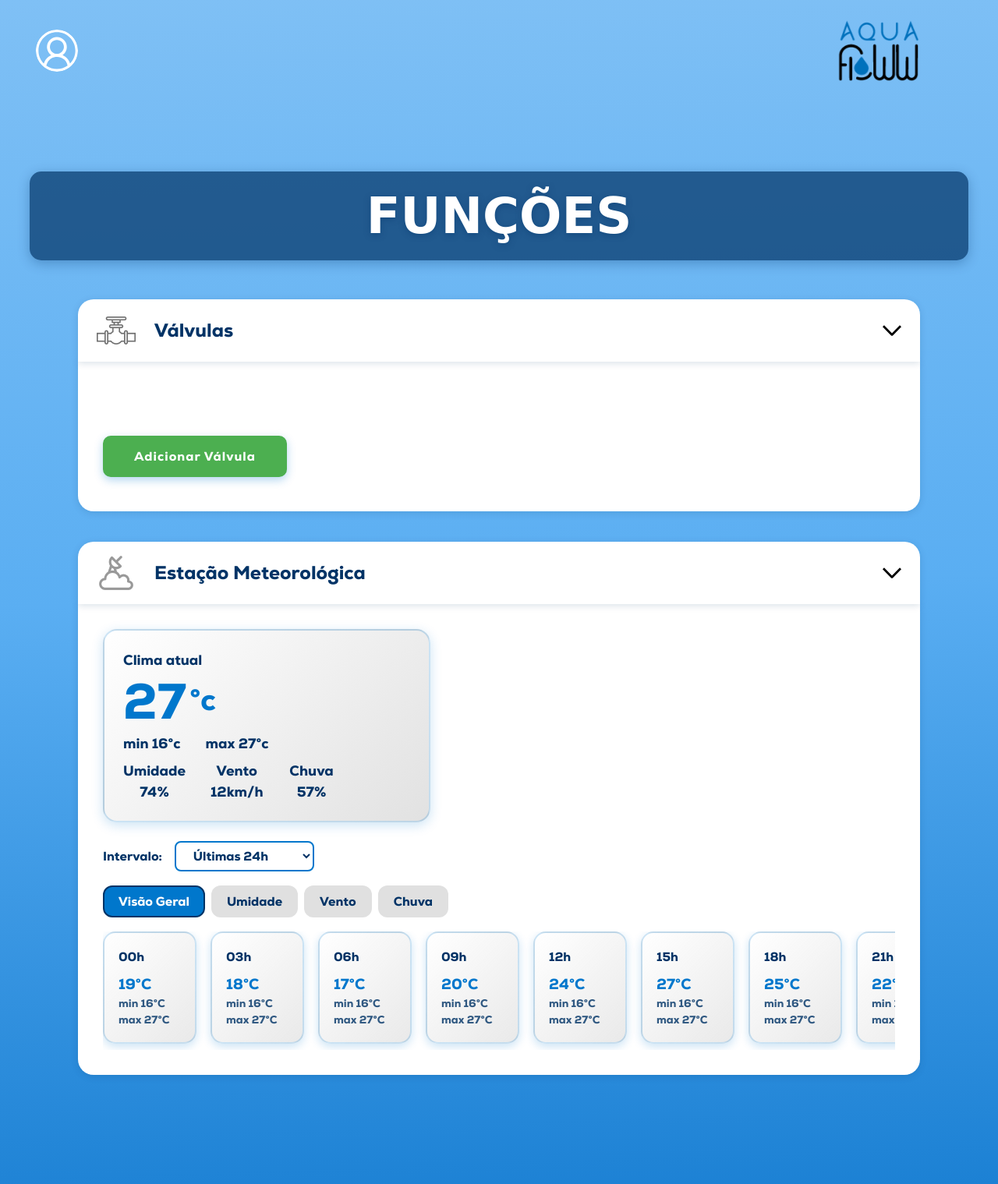
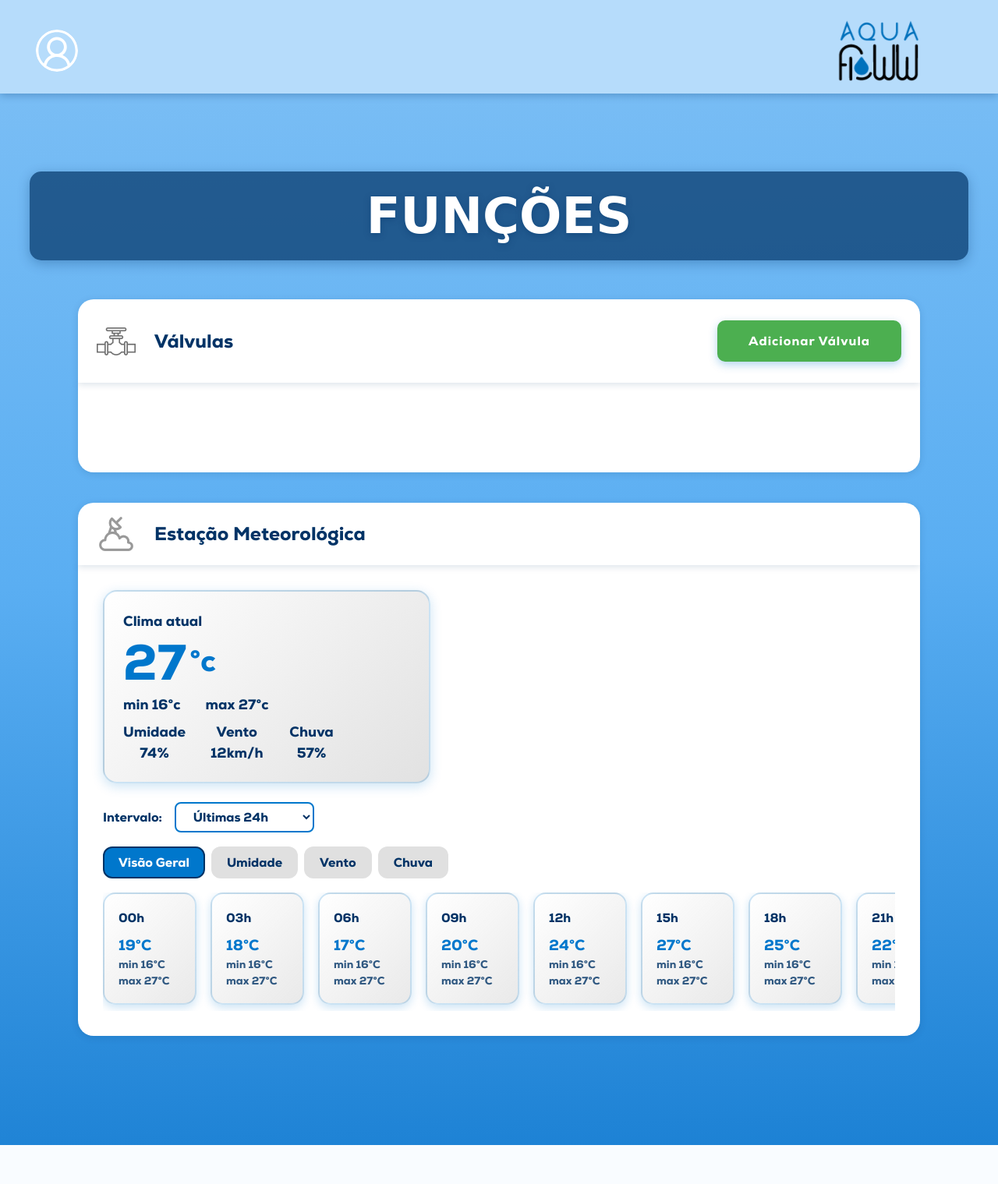
Before and after one commit to PhilipiGomes/responsividade, a Flask app: page /painel_admin in a window 1280 px wide. Shown: the whole page at 78% size. After the commit the page ends 1469 px from the top, so only its background shows below. Run offline with Flask 3, Linux system fonts and the light colour scheme; some web fonts are replaced.

Commit message:
index e painel conectados

```diff
--- a/src/static/css/styleapp.css
+++ b/src/static/css/styleapp.css
@@ -12,14 +12,14 @@
 /* Fontes */
 @font-face {
   font-family: "Karantina-Bold";
-  src: url("/src/static/fonts/Karantina-Bold.ttf") format("truetype");
+  src: url("/static/fonts/Karantina-Bold.ttf") format("truetype");
   font-weight: bold;
   font-style: normal;
 }
 
 @font-face {
   font-family: "Nexa-Heavy";
-  src: url("/src/static/fonts/Nexa-Heavy.ttf") format("truetype");
+  src: url("/static/fonts/Nexa-Heavy.ttf") format("truetype");
   font-weight: bold;
   font-style: normal;
 }
--- a/src/templates/painel_admin.html
+++ b/src/templates/painel_admin.html
@@ -1,18 +1,13 @@
-<!doctype html>
+<!DOCTYPE html>
 <html lang="pt-br">
+
 <head>
   <meta charset="UTF-8" />
   <meta http-equiv="X-UA-Compatible" content="IE=edge" />
-    <meta name="viewport" content="width=device-width, initial-scale=1.0, maximum-scale=5.0">
-    <meta name="description" content="Painel Administrativo do Sistema de Irrigação Inteligente AquaFloww"/>
-    <link
-      rel="stylesheet"
-      href="{{ url_for('static', filename='css/varsapp.css') }}"
-    />
-    <link
-      rel="stylesheet"
-      href="{{ url_for('static', filename='css/styleapp.css') }}"
-    />
+  <meta name="viewport" content="width=device-width, initial-scale=1.0" />
+  <meta name="description" content="Painel Administrativo do Sistema de Irrigação Inteligente AquaFloww" />
+  <link rel="stylesheet" href="{{ url_for('static', filename='css/varsapp.css') }}" />
+  <link rel="stylesheet" href="{{ url_for('static', filename='css/styleapp.css') }}" />
 
   <style>
     a,
@@ -45,89 +40,42 @@
   </style>
   <title>Painel Administrativo - Aquanox</title>
 </head>
+
 <body>
+  <div class="logo-bar"></div>
   <div class="app">
-      <img
-        class="logo"
-        src="{{ url_for('static', filename='img/logo.png') }}"
-        alt="logoAquanox"
-      />
+    <img class="logo" src="{{ url_for('static', filename='img/logo.png') }}" alt="logoAquanox" />
     <div class="frame-3">
-        <img
-          class="codicon-account"
-          src="{{ url_for('static', filename='img/usuario.svg') }}"
-          alt="usuarioIcon"
-        />
+      <img class="codicon-account" src="{{ url_for('static', filename='img/usuario.svg') }}" alt="usuarioIcon" />
     </div>
     <div class="frame-5">
       <div class="funcoes">Funções</div>
     </div>
-      <div
-        class="valvulas-container"
-        id="valvulasContainer"
-        style="position: relative"
-      >
-        <div
-          class="rectangle-32"
-          style="
+    <div class="valvulas-container" id="valvulasContainer" style="position: relative">
+      <div class="rectangle-32" style="
             display: flex;
             align-items: center;
             position: relative;
-            cursor: pointer;
-          "
-        >
-          <img
-            class="valve-3"
-            src="{{ url_for('static', filename='img/valvula.png') }}"
-            style="margin-right: 8px"
-            alt="valvulaIcon"
-          />
+          ">
+        <img class="valve-3" src="{{ url_for('static', filename='img/valvula.png') }}" style="margin-right: 8px"
+          alt="valvulaIcon" />
         <div class="valvulas" style="flex: 1">Válvulas</div>
-          <img
-            class="vector"
-            id="valvulasToggle"
-            src="{{ url_for('static', filename='img/seta1.svg') }}"
-            alt="valvulaSeta"
-          />
+        <button class="adicionar-valvula" id="adicionarValvula" style="cursor: pointer">
+              Adicionar Válvula
+        </button>
       </div>
-        <span class="valvulas-exemplo" id="valvulasExemplo">
+      <span class="valvulas-exemplo show" id="valvulasExemplo">
         <div class="assets" id="valvulasAssets">
-            <div class="frame-4" id="addValvulaBox">
-              <div
-                class="adicionar-valvula"
-                id="adicionarValvula"
-                style="cursor: pointer"
-              >
-                Adicionar Válvula
-              </div>
-            </div>
         </div>
       </span>
     </div>
-      <div
-        class="estacao-container"
-        id="estacaoContainer"
-        style="position: relative; margin-top: 16px"
-      >
-        <div
-          class="rectangle-32"
-          style="display: flex; align-items: center; position: relative"
-        >
-          <img
-            class="estacao-icon"
-            src="{{ url_for('static', filename='img/climatologia.png') }}"
-            style="margin-right: 8px"
-            alt="estacaoIcon"
-          />
+    <div class="estacao-container" id="estacaoContainer" style="position: relative; margin-top: 16px">
+      <div class="rectangle-32" style="display: flex; align-items: center; position: relative">
+        <img class="estacao-icon" src="{{ url_for('static', filename='img/climatologia.png') }}"
+          style="margin-right: 8px" alt="estacaoIcon" />
         <div class="estacao-label" style="flex: 1">Estação Meteorológica</div>
-          <img
-            class="vector"
-            id="estacaoToggle"
-            src="{{ url_for('static', filename='img/seta2.svg') }}"
-            alt="estacaoSeta"
-          />
       </div>
-        <span class="estacao-exemplo" id="estacaoExemplo">
+      <span class="estacao-exemplo show" id="estacaoExemplo">
         <div class="weather-main" id="weatherMainBox">
           <div class="weather-main-content">
             <div class="weather-main-title">Clima atual</div>
@@ -136,45 +84,31 @@
               <span class="weather-main-unit">°c</span>
             </div>
             <div class="weather-main-minmax-row">
-                <span class="weather-main-min"
-                  >min <span id="weatherMin">16</span>°c</span
-                >
-                <span class="weather-main-max"
-                  >max <span id="weatherMax">27</span>°c</span
-                >
+              <span class="weather-main-min">min <span id="weatherMin">16</span>°c</span>
+              <span class="weather-main-max">max <span id="weatherMax">27</span>°c</span>
             </div>
             <div class="weather-main-extra-row">
               <div class="weather-main-extra">
                 <span class="weather-main-extra-label">Umidade</span>
-                  <span class="weather-main-extra-value" id="weatherHumidity"
-                    >74%</span
-                  >
+                <span class="weather-main-extra-value" id="weatherHumidity">74%</span>
               </div>
               <div class="weather-main-extra">
                 <span class="weather-main-extra-label">Vento</span>
-                  <span class="weather-main-extra-value" id="weatherWind"
-                    >12km/h</span
-                  >
+                <span class="weather-main-extra-value" id="weatherWind">12km/h</span>
               </div>
               <div class="weather-main-extra">
                 <span class="weather-main-extra-label">Chuva</span>
-                  <span class="weather-main-extra-value" id="weatherRain"
-                    >57%</span
-                  >
+                <span class="weather-main-extra-value" id="weatherRain">57%</span>
               </div>
             </div>
           </div>
         </div>
         <div class="weather-period-select">
-            <label
-              for="weatherPeriod"
-              style="
-                font-family: &quot;Nexa-Heavy&quot;, sans-serif;
+          <label for="weatherPeriod" style="
+                font-family: 'Nexa-Heavy', sans-serif;
                 font-size: 16px;
                 margin-right: 8px;
-              "
-              >Intervalo:</label
-            >
+              ">Intervalo:</label>
           <select id="weatherPeriod">
             <option value="24h">Últimas 24h</option>
             <option value="semana">Última semana</option>
@@ -195,29 +129,17 @@
         <div class="weather-extra" id="weatherExtra">
           <!-- Conteúdo extra das abas Umidade, Vento, Chuva -->
           <!-- Exemplo: Umidade -->
-            <div
-              class="weather-extra-content"
-              id="weatherExtraUmidade"
-              style="display: none"
-            >
+          <div class="weather-extra-content" id="weatherExtraUmidade" style="display: none">
             <div class="weather-extra-value" id="weatherHumidityBox">
               Umidade: 53%
             </div>
           </div>
-            <div
-              class="weather-extra-content"
-              id="weatherExtraVento"
-              style="display: none"
-            >
+          <div class="weather-extra-content" id="weatherExtraVento" style="display: none">
             <div class="weather-extra-value" id="weatherWindBox">
               Vento: 12 km/h
             </div>
           </div>
-            <div
-              class="weather-extra-content"
-              id="weatherExtraChuva"
-              style="display: none"
-            >
+          <div class="weather-extra-content" id="weatherExtraChuva" style="display: none">
             <div class="weather-extra-value" id="weatherRainBox">
               Chuva: 0%
             </div>
@@ -228,4 +150,5 @@
     <script src="{{ url_for('static', filename='js/painel_admin.js') }}"></script>
   </div>
 </body>
+
 </html>
```
Lines whose indentation alone changed are shown as unchanged.
